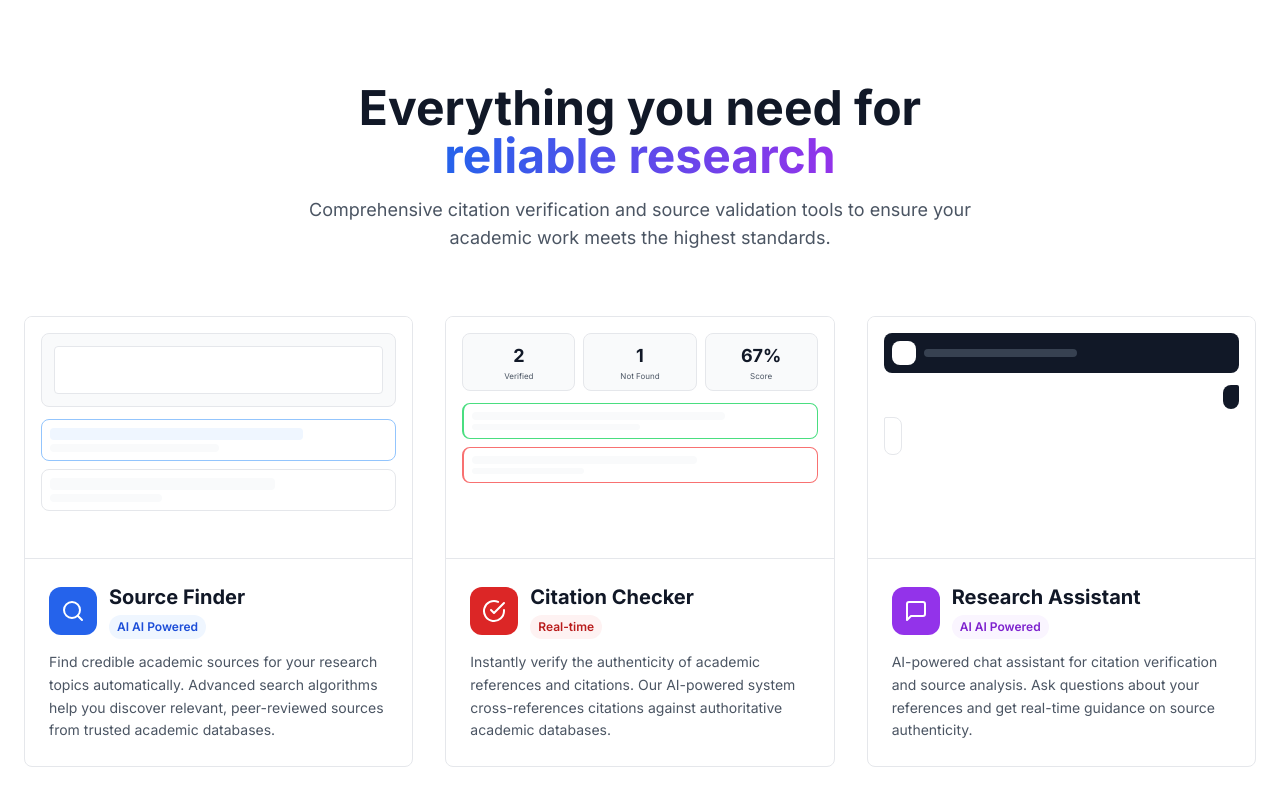
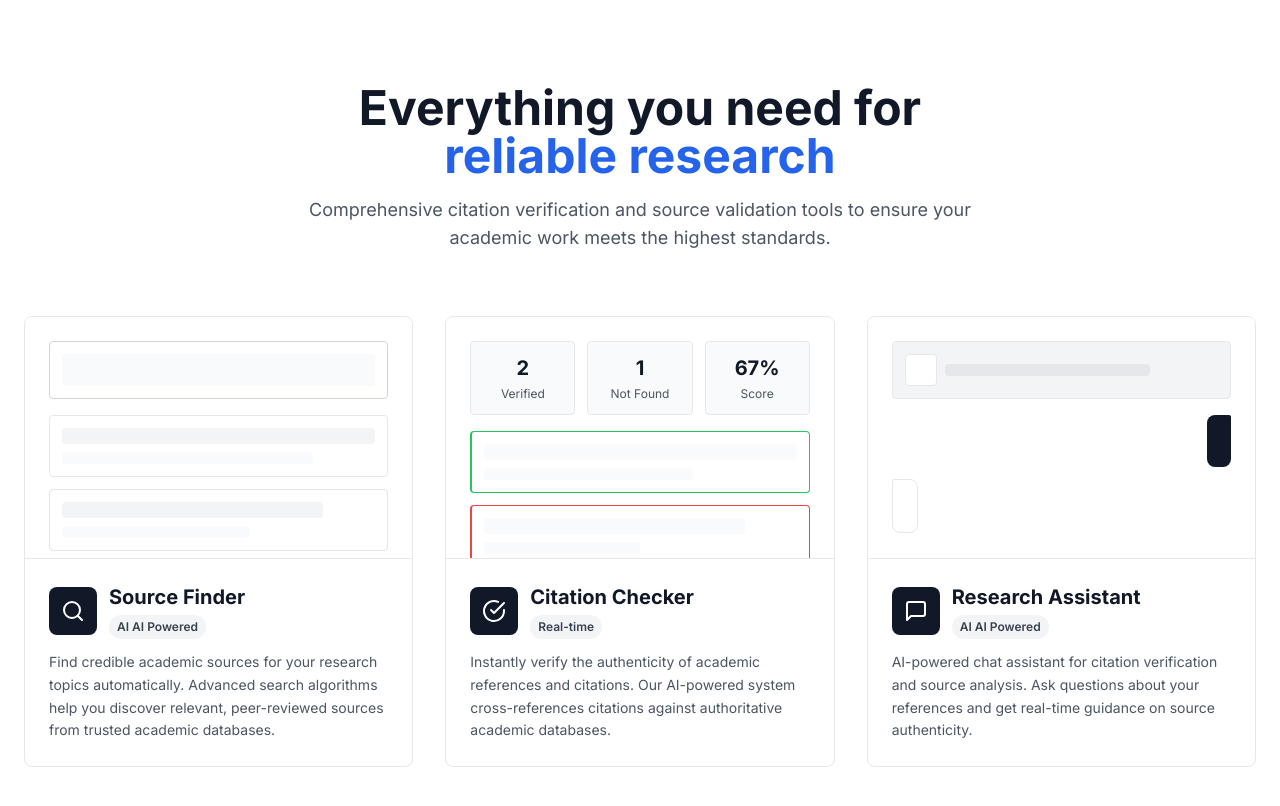
Before and after one commit to Mercury-nju/Citea, a Next.js app: page / in a window 1280 px wide. Shown: the part 2160-2966 px from the top of the page. Built offline with nearby package versions, Linux system fonts and the light colour scheme.

Commit message:
Optimize DetailedFeatures design: remove gradients, simplify UI mockups, improve proportions, use consistent gray color scheme

```diff
--- a/components/DetailedFeatures.tsx
+++ b/components/DetailedFeatures.tsx
@@ -16,7 +16,7 @@ export default function DetailedFeatures() {
           <h2 className="text-4xl md:text-5xl font-bold mb-4">
             <span className="text-gray-900">{t.detailedFeatures.title1}</span>
             <br />
-            <span className="bg-gradient-to-r from-blue-600 to-purple-600 bg-clip-text text-transparent">
+            <span className="text-blue-600">
               {t.detailedFeatures.title2}
             </span>
           </h2>
@@ -29,31 +29,27 @@ export default function DetailedFeatures() {
         <div className="grid md:grid-cols-3 gap-8">
           {/* Source Finder - 真实功能展示 */}
           <Link href="/auth/signin" className="group block">
-            <div className="bg-white rounded-lg border border-gray-200 overflow-hidden hover:border-blue-300 transition-all duration-300">
+            <div className="bg-white rounded-lg border border-gray-200 overflow-hidden hover:border-gray-300 transition-all duration-300">
               {/* 真实Dashboard截图预览 */}
               <div className="aspect-[16/10] bg-white relative overflow-hidden border-b border-gray-200">
-                <div className="absolute inset-0 flex items-center justify-center">
+                <div className="absolute inset-0 flex items-center justify-center p-6">
                   {/* 模拟真实界面截图 */}
-                  <div className="w-full h-full p-4">
-                    <div className="bg-gray-50 rounded-lg p-3 mb-3 border border-gray-200">
-                      <div className="h-12 bg-white rounded border border-gray-200"></div>
+                  <div className="w-full h-full flex flex-col">
+                    {/* Input field */}
+                    <div className="bg-white rounded border border-gray-300 p-3 mb-4">
+                      <div className="h-8 bg-gray-50 rounded"></div>
                     </div>
-                    <div className="space-y-2">
-                      <div className="bg-white rounded-lg border border-blue-300 p-2">
-                        <div className="h-3 bg-blue-50 rounded w-3/4 mb-1"></div>
-                        <div className="h-2 bg-gray-50 rounded w-1/2"></div>
+                    {/* Results */}
+                    <div className="flex-1 space-y-3">
+                      <div className="bg-white rounded border border-gray-200 p-3">
+                        <div className="h-4 bg-gray-100 rounded w-full mb-2"></div>
+                        <div className="h-3 bg-gray-50 rounded w-4/5"></div>
                       </div>
-                      <div className="bg-white rounded-lg border border-gray-200 p-2">
-                        <div className="h-3 bg-gray-50 rounded w-2/3 mb-1"></div>
-                        <div className="h-2 bg-gray-50 rounded w-1/3"></div>
+                      <div className="bg-white rounded border border-gray-200 p-3">
+                        <div className="h-4 bg-gray-100 rounded w-5/6 mb-2"></div>
+                        <div className="h-3 bg-gray-50 rounded w-3/5"></div>
                       </div>
                     </div>
-                  </div>
-                </div>
-                {/* 播放图标覆盖层 */}
-                <div className="absolute inset-0 bg-gray-900/5 flex items-center justify-center opacity-0 group-hover:opacity-100 transition-opacity">
-                  <div className="w-16 h-16 bg-gray-900 rounded-full flex items-center justify-center">
-                    <Play className="text-white ml-1" size={24} fill="white" />
                   </div>
                 </div>
               </div>
@@ -61,12 +57,12 @@ export default function DetailedFeatures() {
               {/* 功能说明 */}
               <div className="p-6">
                 <div className="flex items-center gap-3 mb-3">
-                  <div className="w-12 h-12 bg-blue-600 rounded-xl flex items-center justify-center flex-shrink-0">
+                  <div className="w-12 h-12 bg-gray-900 rounded-lg flex items-center justify-center flex-shrink-0">
                     <Search className="text-white" size={24} />
                   </div>
                   <div>
                     <h3 className="text-xl font-bold text-gray-900">{t.detailedFeatures.sourceFinder}</h3>
-                    <span className="inline-flex items-center gap-1 bg-blue-50 text-blue-700 px-2 py-1 rounded-full text-xs font-semibold mt-1">
+                    <span className="inline-flex items-center gap-1 bg-gray-100 text-gray-700 px-2 py-1 rounded-full text-xs font-semibold mt-1">
                       AI {t.detailedFeatures.aiPowered}
                     </span>
                   </div>
@@ -80,42 +76,38 @@ export default function DetailedFeatures() {
 
           {/* Citation Checker - 真实功能展示 */}
           <Link href="/auth/signin" className="group block">
-            <div className="bg-white rounded-lg border border-gray-200 overflow-hidden hover:border-red-300 transition-all duration-300">
+            <div className="bg-white rounded-lg border border-gray-200 overflow-hidden hover:border-gray-300 transition-all duration-300">
               {/* 真实Dashboard截图预览 */}
               <div className="aspect-[16/10] bg-white relative overflow-hidden border-b border-gray-200">
-                <div className="absolute inset-0 flex items-center justify-center">
+                <div className="absolute inset-0 flex items-center justify-center p-6">
                   {/* 模拟真实界面截图 */}
-                  <div className="w-full h-full p-4">
-                    <div className="grid grid-cols-3 gap-2 mb-3">
-                      <div className="bg-gray-50 rounded-lg p-2 text-center border border-gray-200">
-                        <div className="text-lg font-bold text-gray-900">2</div>
-                        <div className="text-[8px] text-gray-600">Verified</div>
+                  <div className="w-full h-full flex flex-col">
+                    {/* Stats */}
+                    <div className="grid grid-cols-3 gap-3 mb-4">
+                      <div className="bg-gray-50 rounded border border-gray-200 p-3 text-center">
+                        <div className="text-xl font-bold text-gray-900">2</div>
+                        <div className="text-xs text-gray-600 mt-1">Verified</div>
                       </div>
-                      <div className="bg-gray-50 rounded-lg p-2 text-center border border-gray-200">
-                        <div className="text-lg font-bold text-gray-900">1</div>
-                        <div className="text-[8px] text-gray-600">Not Found</div>
+                      <div className="bg-gray-50 rounded border border-gray-200 p-3 text-center">
+                        <div className="text-xl font-bold text-gray-900">1</div>
+                        <div className="text-xs text-gray-600 mt-1">Not Found</div>
                       </div>
-                      <div className="bg-gray-50 rounded-lg p-2 text-center border border-gray-200">
-                        <div className="text-lg font-bold text-gray-900">67%</div>
-                        <div className="text-[8px] text-gray-600">Score</div>
+                      <div className="bg-gray-50 rounded border border-gray-200 p-3 text-center">
+                        <div className="text-xl font-bold text-gray-900">67%</div>
+                        <div className="text-xs text-gray-600 mt-1">Score</div>
                       </div>
                     </div>
-                    <div className="space-y-2">
-                      <div className="bg-white rounded-lg border-l-2 border-green-400 p-2 border border-gray-200">
-                        <div className="h-2 bg-gray-50 rounded w-3/4 mb-1"></div>
-                        <div className="h-1.5 bg-gray-50 rounded w-1/2"></div>
+                    {/* Citations */}
+                    <div className="flex-1 space-y-3">
+                      <div className="bg-white rounded border-l-2 border-green-500 border border-gray-200 p-3">
+                        <div className="h-4 bg-gray-50 rounded w-full mb-2"></div>
+                        <div className="h-3 bg-gray-50 rounded w-2/3"></div>
                       </div>
-                      <div className="bg-white rounded-lg border-l-2 border-red-400 p-2 border border-gray-200">
-                        <div className="h-2 bg-gray-50 rounded w-2/3 mb-1"></div>
-                        <div className="h-1.5 bg-gray-50 rounded w-1/3"></div>
+                      <div className="bg-white rounded border-l-2 border-red-500 border border-gray-200 p-3">
+                        <div className="h-4 bg-gray-50 rounded w-5/6 mb-2"></div>
+                        <div className="h-3 bg-gray-50 rounded w-1/2"></div>
                       </div>
                     </div>
-                  </div>
-                </div>
-                {/* 播放图标覆盖层 */}
-                <div className="absolute inset-0 bg-gray-900/5 flex items-center justify-center opacity-0 group-hover:opacity-100 transition-opacity">
-                  <div className="w-16 h-16 bg-gray-900 rounded-full flex items-center justify-center">
-                    <Play className="text-white ml-1" size={24} fill="white" />
                   </div>
                 </div>
               </div>
@@ -123,12 +115,12 @@ export default function DetailedFeatures() {
               {/* 功能说明 */}
               <div className="p-6">
                 <div className="flex items-center gap-3 mb-3">
-                  <div className="w-12 h-12 bg-red-600 rounded-xl flex items-center justify-center flex-shrink-0">
+                  <div className="w-12 h-12 bg-gray-900 rounded-lg flex items-center justify-center flex-shrink-0">
                     <CheckCircle className="text-white" size={24} />
                   </div>
                   <div>
                     <h3 className="text-xl font-bold text-gray-900">{t.detailedFeatures.citationChecker}</h3>
-                    <span className="inline-flex items-center gap-1 bg-red-50 text-red-700 px-2 py-1 rounded-full text-xs font-semibold mt-1">
+                    <span className="inline-flex items-center gap-1 bg-gray-100 text-gray-700 px-2 py-1 rounded-full text-xs font-semibold mt-1">
                       {t.detailedFeatures.realTime}
                     </span>
                   </div>
@@ -142,39 +134,36 @@ export default function DetailedFeatures() {
 
           {/* AI Research Assistant - 真实功能展示 */}
           <Link href="/auth/signin" className="group block">
-            <div className="bg-white rounded-lg border border-gray-200 overflow-hidden hover:border-purple-300 transition-all duration-300">
+            <div className="bg-white rounded-lg border border-gray-200 overflow-hidden hover:border-gray-300 transition-all duration-300">
               {/* 真实Dashboard截图预览 */}
               <div className="aspect-[16/10] bg-white relative overflow-hidden border-b border-gray-200">
-                <div className="absolute inset-0 flex items-center justify-center">
+                <div className="absolute inset-0 flex items-center justify-center p-6">
                   {/* 模拟真实聊天界面截图 */}
-                  <div className="w-full h-full p-4 flex flex-col">
-                    <div className="bg-gray-900 rounded-lg p-2 mb-3">
+                  <div className="w-full h-full flex flex-col">
+                    {/* Input bar */}
+                    <div className="bg-gray-100 rounded border border-gray-200 p-3 mb-4">
                       <div className="flex items-center gap-2">
-                        <div className="w-6 h-6 bg-white rounded-lg"></div>
+                        <div className="w-8 h-8 bg-white rounded border border-gray-200"></div>
                         <div className="flex-1">
-                          <div className="h-2 bg-gray-700 rounded w-1/2"></div>
+                          <div className="h-3 bg-gray-200 rounded w-3/4"></div>
                         </div>
                       </div>
                     </div>
-                    <div className="flex-1 space-y-2">
+                    {/* Messages */}
+                    <div className="flex-1 space-y-3">
                       <div className="flex justify-end">
-                        <div className="bg-gray-900 rounded-lg rounded-tr-sm p-2 max-w-[75%]">
-                          <div className="h-2 bg-gray-700 rounded w-full"></div>
+                        <div className="bg-gray-900 rounded-lg rounded-tr-sm p-3 max-w-[70%]">
+                          <div className="h-3 bg-gray-700 rounded w-full mb-1"></div>
+                          <div className="h-3 bg-gray-700 rounded w-4/5"></div>
                         </div>
                       </div>
                       <div className="flex justify-start">
-                        <div className="bg-white border border-gray-200 rounded-lg rounded-tl-sm p-2 max-w-[80%]">
-                          <div className="h-2 bg-gray-50 rounded w-full mb-1"></div>
-                          <div className="h-2 bg-gray-50 rounded w-3/4"></div>
+                        <div className="bg-white border border-gray-200 rounded-lg rounded-tl-sm p-3 max-w-[75%]">
+                          <div className="h-3 bg-gray-50 rounded w-full mb-1"></div>
+                          <div className="h-3 bg-gray-50 rounded w-5/6"></div>
                         </div>
                       </div>
                     </div>
-                  </div>
-                </div>
-                {/* 播放图标覆盖层 */}
-                <div className="absolute inset-0 bg-gray-900/5 flex items-center justify-center opacity-0 group-hover:opacity-100 transition-opacity">
-                  <div className="w-16 h-16 bg-gray-900 rounded-full flex items-center justify-center">
-                    <Play className="text-white ml-1" size={24} fill="white" />
                   </div>
                 </div>
               </div>
@@ -182,12 +171,12 @@ export default function DetailedFeatures() {
               {/* 功能说明 */}
               <div className="p-6">
                 <div className="flex items-center gap-3 mb-3">
-                  <div className="w-12 h-12 bg-purple-600 rounded-xl flex items-center justify-center flex-shrink-0">
+                  <div className="w-12 h-12 bg-gray-900 rounded-lg flex items-center justify-center flex-shrink-0">
                     <MessageSquare className="text-white" size={24} />
                   </div>
                   <div>
                     <h3 className="text-xl font-bold text-gray-900">{t.detailedFeatures.researchAssistant}</h3>
-                    <span className="inline-flex items-center gap-1 bg-purple-50 text-purple-700 px-2 py-1 rounded-full text-xs font-semibold mt-1">
+                    <span className="inline-flex items-center gap-1 bg-gray-100 text-gray-700 px-2 py-1 rounded-full text-xs font-semibold mt-1">
                       AI {t.detailedFeatures.aiPowered}
                     </span>
                   </div>
```
